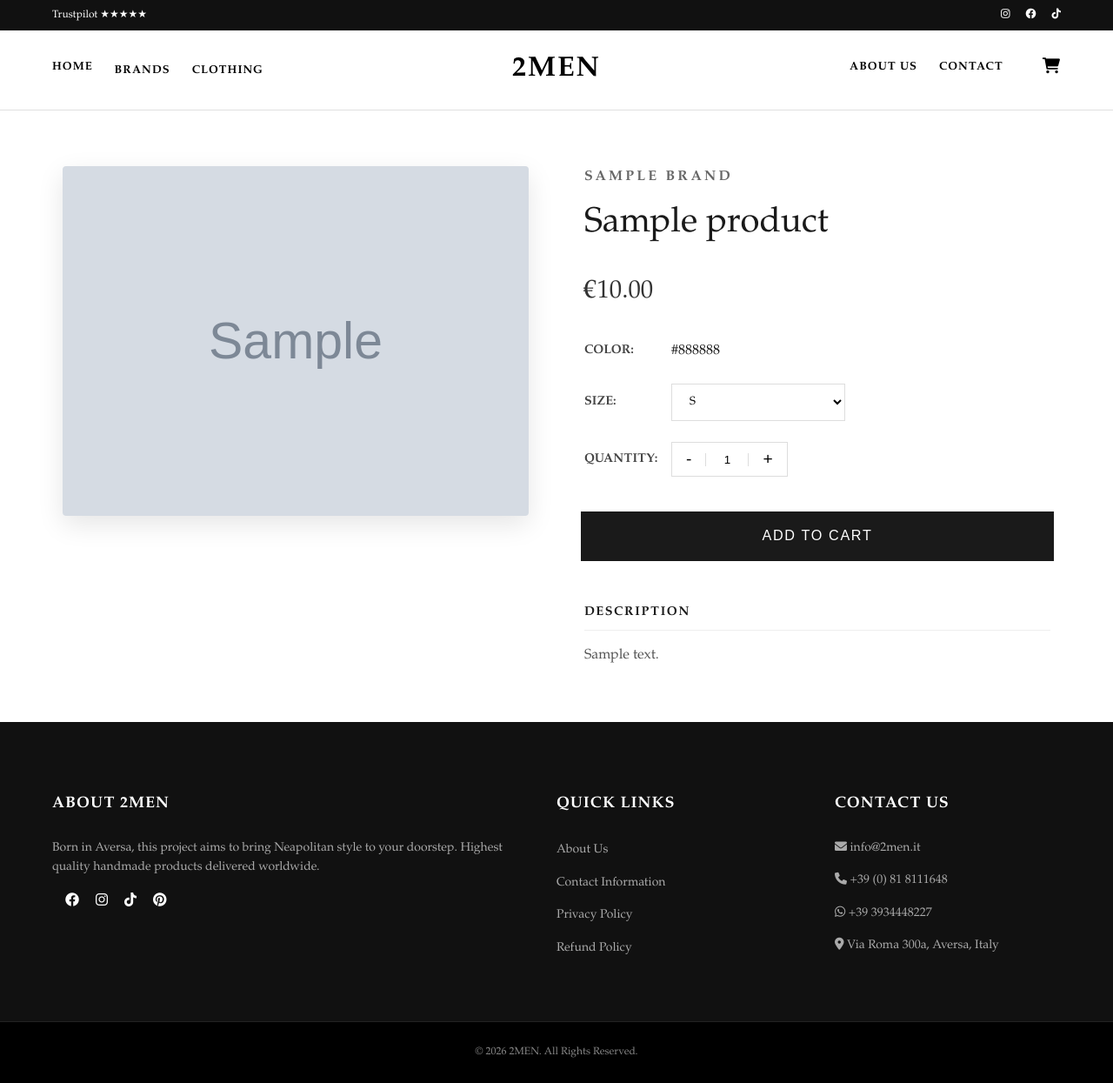
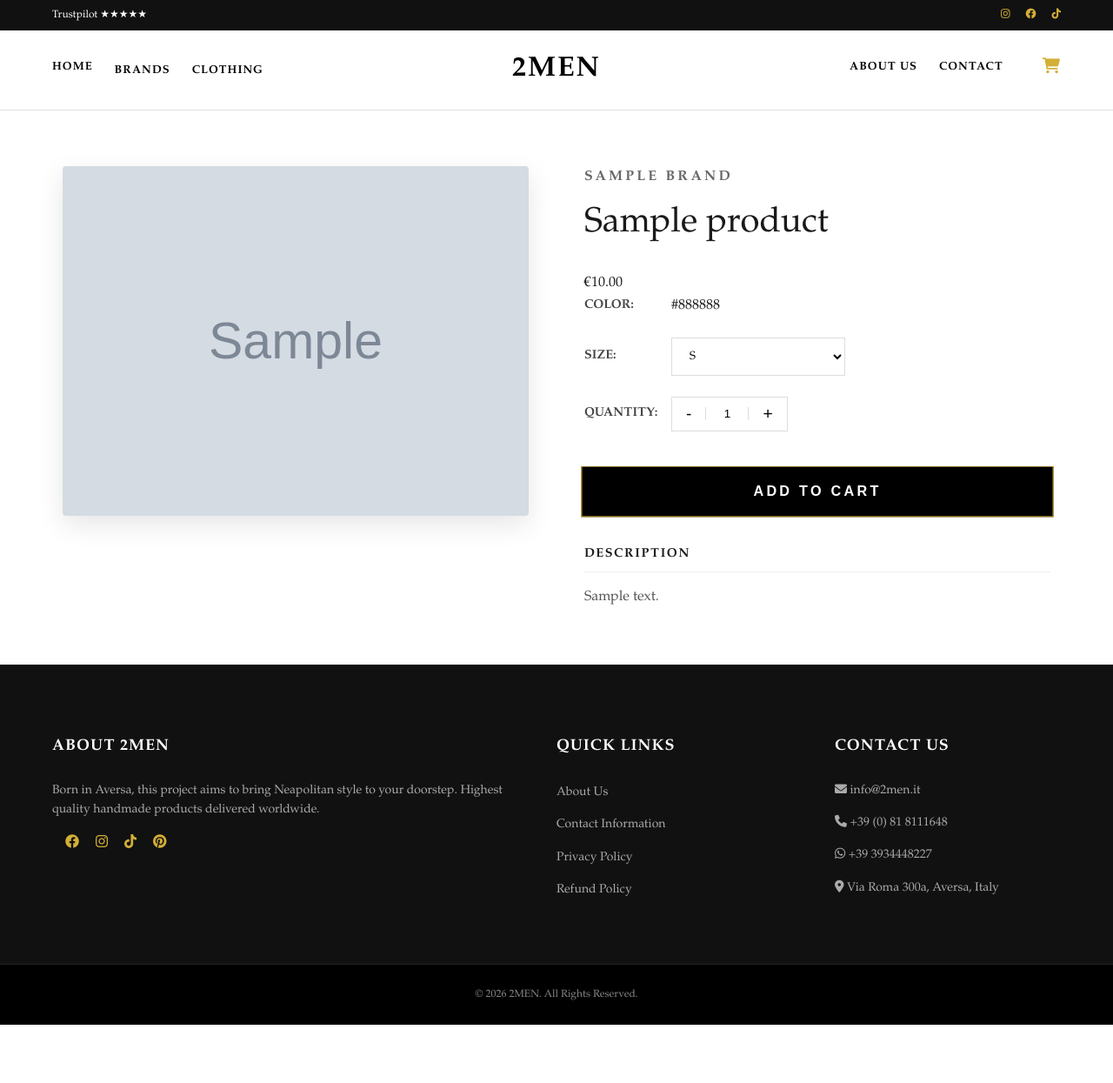
Before and after one commit to SyedNajiullah/django-cloth-ordering, a Django app: page /product/1/ in a window 1280 px wide. Shown: the whole page at 87% size. After the commit the page ends 1178 px from the top, so only its background shows below. Run offline with Django 5.2, Linux system fonts and the light colour scheme; tables that the repository leaves empty hold one stand-in row (values such as "Sample post"); grey boxes marked "Sample" are stand-in pictures.

Commit message:
changed styling, adding more golden

```diff
--- a/core/static/css/home.css
+++ b/core/static/css/home.css
@@ -36,6 +36,11 @@
     font-size: 64px;
     margin-bottom: 20px;
     animation: fadeInUp 1s ease;
+    letter-spacing: 4px;
+}
+
+.hero-content h1 span {
+    color: var(--accent-color);
 }
 
 .hero-content p {
--- a/core/static/css/product_detail.css
+++ b/core/static/css/product_detail.css
@@ -29,11 +29,11 @@
     color: #1a1a1a;
 }
 
-.product-price {
+.product-detail-info .price {
     font-size: 1.8rem;
-    font-weight: 400;
+    font-weight: 700;
+    color: var(--accent-color);
     margin-bottom: 2rem;
-    color: #333;
 }
 
 .product-attributes {
@@ -96,18 +96,23 @@
 .add-to-cart-btn {
     width: 100%;
     padding: 1.2rem;
-    background: #1a1a1a;
+    background: var(--primary-color);
     color: white;
     border: none;
     font-size: 1rem;
-    letter-spacing: 0.1rem;
+    font-weight: 600;
+    letter-spacing: 0.2rem;
     cursor: pointer;
-    transition: background 0.3s ease;
-    margin-bottom: 3rem;
+    transition: var(--transition);
+    margin-bottom: 2rem;
+    border: 1px solid var(--accent-color);
 }
 
 .add-to-cart-btn:hover {
-    background: #333;
+    background: var(--accent-color);
+    color: #000;
+    transform: translateY(-3px);
+    box-shadow: 0 10px 20px rgba(0,0,0,0.1);
 }
 
 .product-description h3 {
--- a/core/static/css/style.css
+++ b/core/static/css/style.css
@@ -111,6 +111,10 @@ body {
     color: var(--accent-color);
 }
 
+.top-bar i {
+    color: var(--accent-color);
+}
+
 .navbar {
     padding: 20px 0;
 }
@@ -185,6 +189,13 @@ body {
 .nav-icons i {
     font-size: 18px;
     cursor: pointer;
+    color: var(--accent-color);
+    transition: var(--transition);
+}
+
+.nav-icons i:hover {
+    transform: scale(1.1);
+    color: var(--primary-color);
 }
 
 /* Dropdown Menu */
@@ -279,8 +290,9 @@ body {
 }
 
 .btn-outline:hover {
-    background: var(--primary-color);
-    color: #fff;
+    background: var(--accent-color);
+    border-color: var(--accent-color);
+    color: #000;
 }
 
 
@@ -332,6 +344,14 @@ body {
 }
 
 .footer-section ul li a:hover {
+    color: var(--accent-color);
+}
+
+.footer-section .social-links a {
+    color: var(--accent-color);
+}
+
+.footer-section .social-links a:hover {
     color: #fff;
 }
 
--- a/core/templates/index.html
+++ b/core/templates/index.html
@@ -12,7 +12,7 @@
         <img src="{% static 'img/landing_hero.png' %}" alt="Luxury Shopping" class="hero-img">
         <div class="hero-overlay">
             <div class="hero-content">
-                <h1>EVERY STYLISH MAN'S DREAM</h1>
+                <h1>EVERY STYLISH MAN'S <span>DREAM</span></h1>
                 <p>Bringing Neapolitan Sartorial Excellence to your Doorstep.</p>
                 <div class="hero-buttons">
                     <a href="{% url 'all_products' %}" class="btn btn-secondary">SHOP</a>
```
Also changed, not shown: core/static/css/product_list.css (+10 -4 lines).
